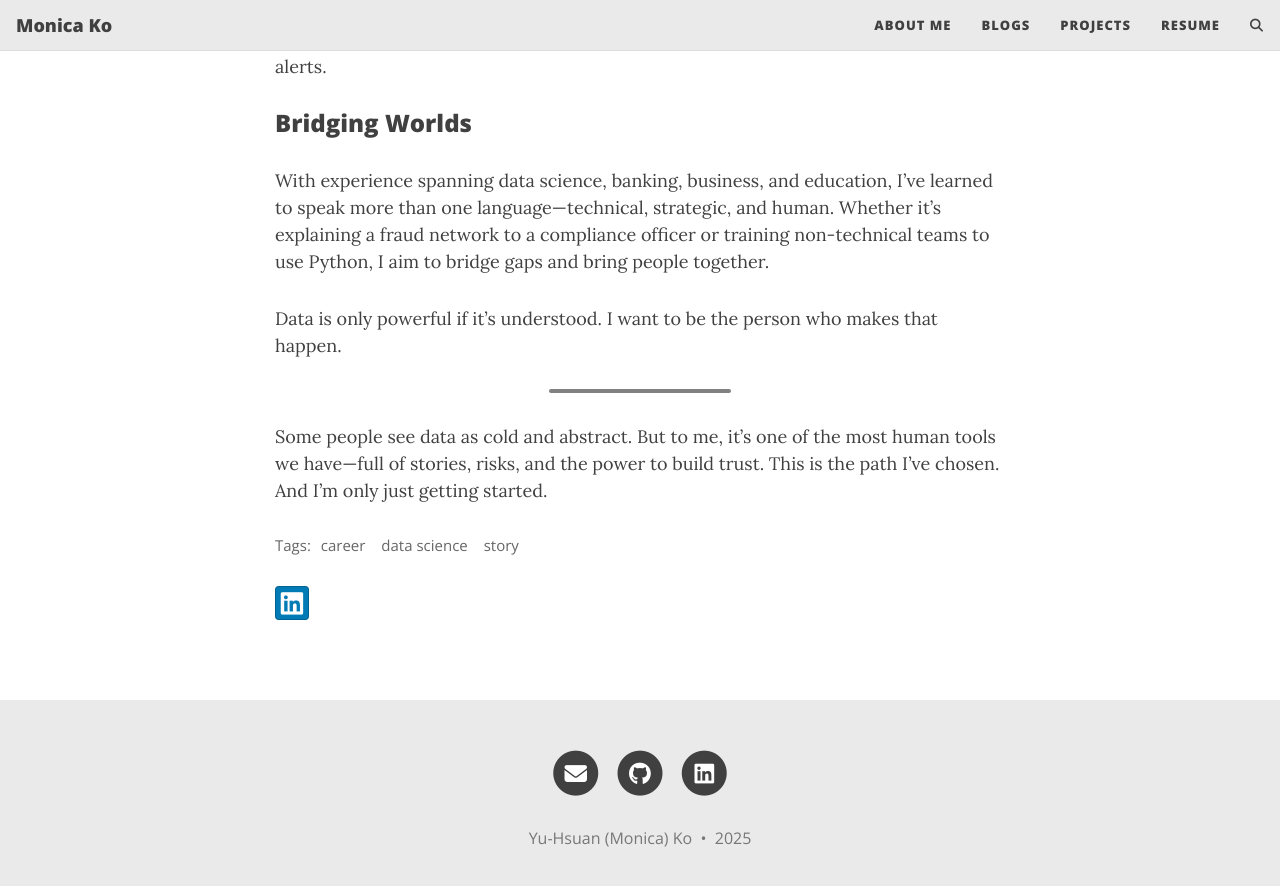
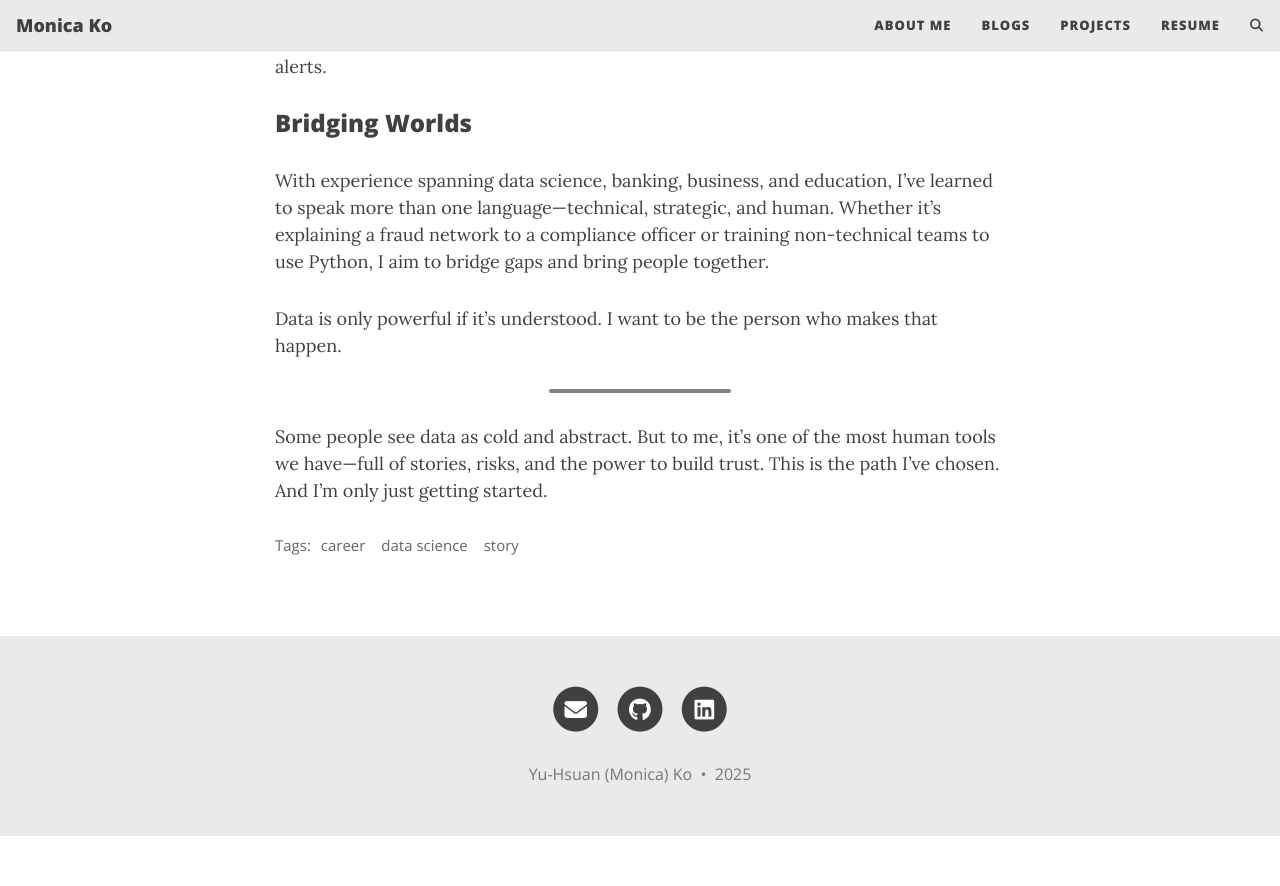
Before and after one commit to yuhsuanko/yuhsuanko.github.io, a Jekyll site: the page built from _posts/2025-05-05-test.md, in a window 1280 px wide and 900 px high, scrolled down 1499 px. Shown: the top 886 px of the window. Built offline with Jekyll 4.4.1, drawn with Linux system fonts in a browser that asks for light colours; comment, search, counter and statistics services are not loaded; after the commit the page ends 2335 px from its top, so only the background shows below that.

Commit message:
Update post.html

```diff
--- a/_layouts/post.html
+++ b/_layouts/post.html
@@ -60,9 +60,7 @@ layout: base
         </div>
       {% endif %}
 
-      {% if page.social-share %}
-        {% include social-share.html %}
-      {% endif %}
+
 
       <ul class="pagination blog-pager">
         {% if page.previous.url %}
```
